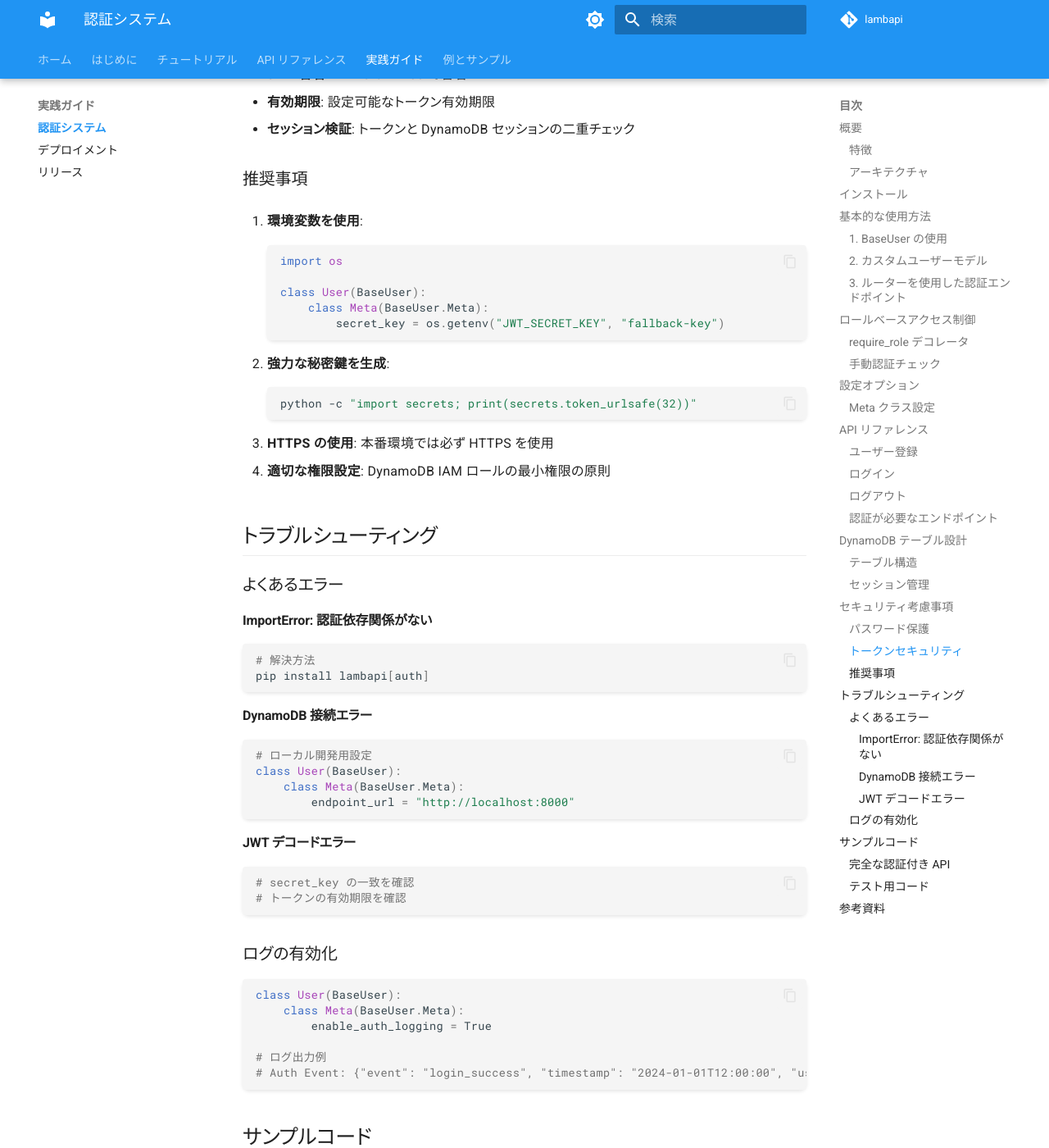
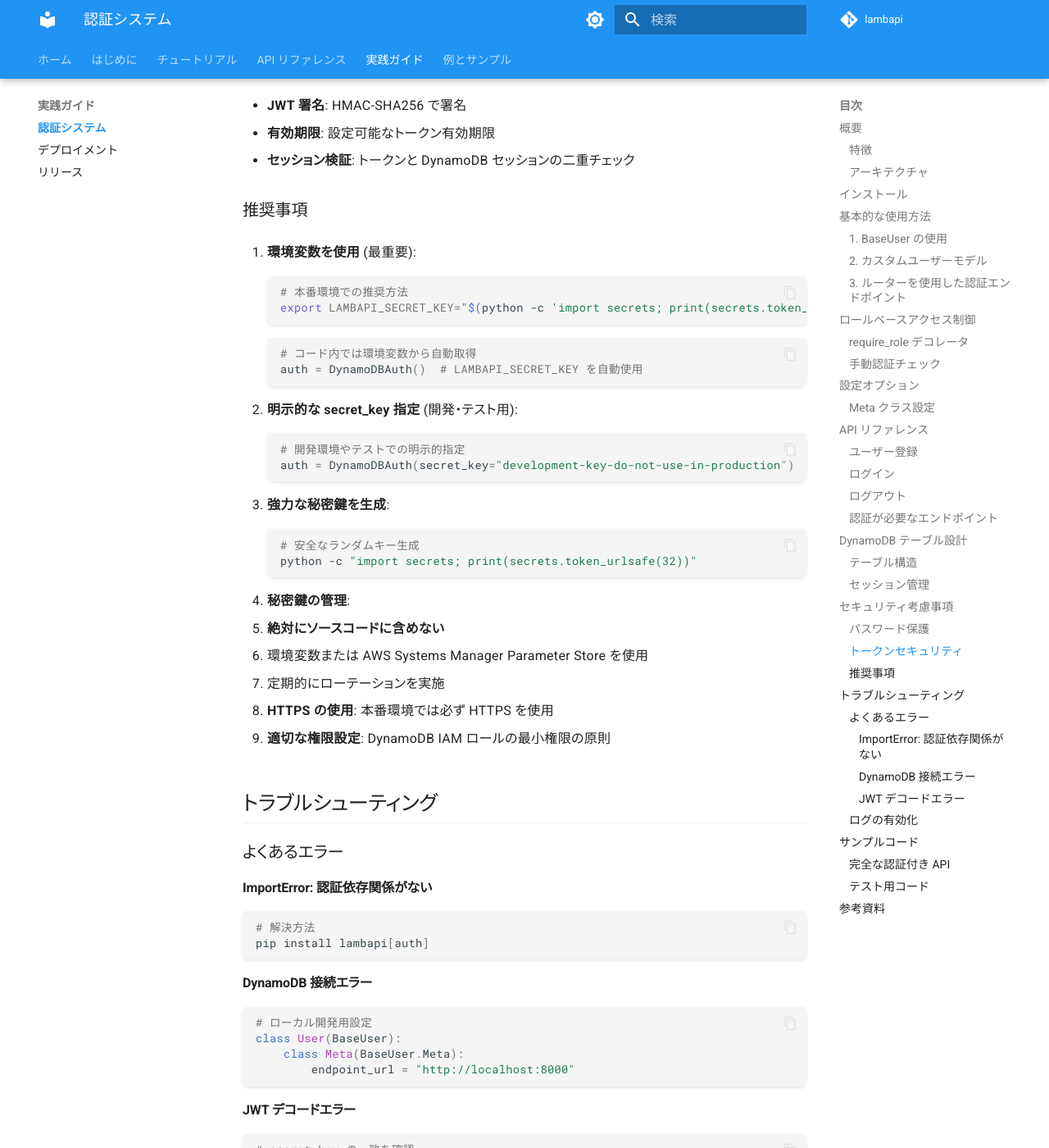
Before and after one commit to sskyh0208/lambapi, an MkDocs documentation site: the page built from docs/guides/authentication.md, in a window 1280 px wide and 1400 px high, scrolled down 7012 px. Shown: the whole window at 82% size. Built offline with MkDocs 1.6.1 and Material for MkDocs 9.7.7, drawn with Linux system fonts in a browser that asks for light colours; comment, search, counter and statistics services are not loaded; the version menu is left out; some of the changed text lies outside the part shown.

Commit message:
security: secret_keyのハードコーディング問題を修正 #30
- Meta クラスから固定 secret_key を削除してセキュリティリスクを解消
- DynamoDBAuth 初期化で明示的 secret_key 指定または環境変数使用を必須化
- 優先順位: 明示的指定 > LAMBAPI_SECRET_KEY 環境変数 > エラー
- 分かりやすいエラーメッセージで適切な設定方法を案内
- テストを新仕様に対応（secret_key 必須テストを追加）
- ドキュメント更新: セキュリティベストプラクティス追加

Closes #30

````diff
--- a/docs/guides/authentication.md
+++ b/docs/guides/authentication.md
@@ -52,8 +52,10 @@
 def create_app(event, context):
     app = API(event, context)
 
-    # 認証システムの初期化（BaseUser を使用）
-    auth = DynamoDBAuth()
+    # 認証システムの初期化（secret_key が必須）
+    auth = DynamoDBAuth(secret_key="your-secure-secret-key")
+    # または環境変数を設定: export LAMBAPI_SECRET_KEY="your-secure-secret-key"
+    # auth = DynamoDBAuth()  # 環境変数 LAMBAPI_SECRET_KEY から自動取得
 
     @app.post("/auth/signup")
     def signup(request):
@@ -97,8 +99,8 @@
         self.email = email
         self.role = role
 
-# カスタムユーザーで認証システムを初期化
-auth = DynamoDBAuth(User)
+# カスタムユーザーで認証システムを初期化（secret_key 必須）
+auth = DynamoDBAuth(User, secret_key="your-secure-secret-key")
 ```
 
 ### 3. ルーターを使用した認証エンドポイント
@@ -113,7 +115,7 @@
     app = API(event, context)
 
     # 認証システムと関連ルーターを作成
-    auth = DynamoDBAuth(User)
+    auth = DynamoDBAuth(User, secret_key="your-secure-secret-key")
     auth_router = create_auth_router(auth)
 
     # 認証ルーターを登録
@@ -341,23 +343,36 @@
 
 ### 推奨事項
 
-1. **環境変数を使用**:
+1. **環境変数を使用** (最重要):
+   ```bash
+   # 本番環境での推奨方法
+   export LAMBAPI_SECRET_KEY="$(python -c 'import secrets; print(secrets.token_urlsafe(32))')"
+   ```
    ```python
-   import os
-
-   class User(BaseUser):
-       class Meta(BaseUser.Meta):
-           secret_key = os.getenv("JWT_SECRET_KEY", "fallback-key")
+   # コード内では環境変数から自動取得
+   auth = DynamoDBAuth()  # LAMBAPI_SECRET_KEY を自動使用
    ```
 
-2. **強力な秘密鍵を生成**:
+2. **明示的な secret_key 指定** (開発・テスト用):
+   ```python
+   # 開発環境やテストでの明示的指定
+   auth = DynamoDBAuth(secret_key="development-key-do-not-use-in-production")
+   ```
+
+3. **強力な秘密鍵を生成**:
    ```bash
+   # 安全なランダムキー生成
    python -c "import secrets; print(secrets.token_urlsafe(32))"
    ```
 
-3. **HTTPS の使用**: 本番環境では必ず HTTPS を使用
+4. **秘密鍵の管理**:
+   - **絶対にソースコードに含めない**
+   - 環境変数または AWS Systems Manager Parameter Store を使用
+   - 定期的にローテーションを実施
 
-4. **適切な権限設定**: DynamoDB IAM ロールの最小権限の原則
+5. **HTTPS の使用**: 本番環境では必ず HTTPS を使用
+
+6. **適切な権限設定**: DynamoDB IAM ロールの最小権限の原則
 
 ## トラブルシューティング
 
````
Also changed, not shown: 3 other files.
